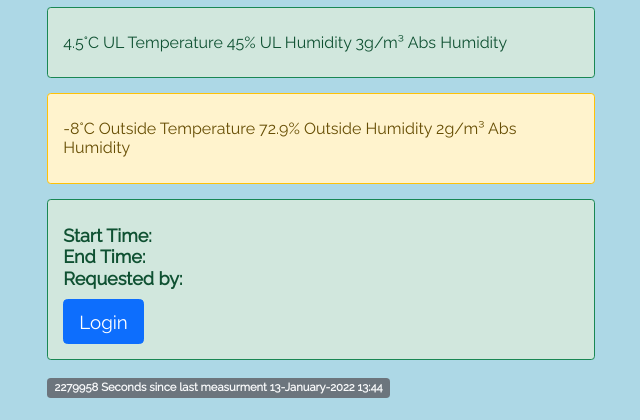
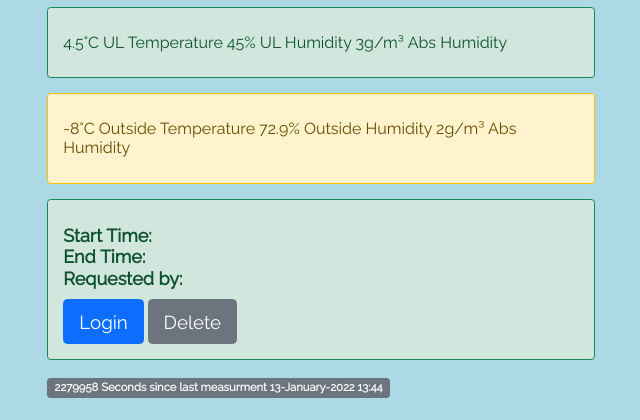
Before and after one commit to kouami/hangarheatingsystem, a PHP site: page / in a window 1280 px wide. Shown: the part 629-1049 px from the top of the page, without its empty margins (34-674 px from the left). Run offline with PHP 8.4, Linux system fonts and the light colour scheme; data comes from the database, SQL or seed files in the repository; some libraries are stand-ins or nearby versions.

Commit message:
Added the ability to delete the current scheduled event.

```diff
--- a/DataProcessor.php
+++ b/DataProcessor.php
@@ -121,20 +121,29 @@
         return $date;
     }
 
+
     function getUpcoming5Events($profile) {
         $db = new MyDB2($profile);
-        //$data = array();
         $data = [];
         $current_date_time = time();
-        $result = $db->query("SELECT * FROM time WHERE time.start > $current_date_time ORDER BY start ASC LIMIT 5");
+        $result = $db->query("SELECT * FROM time WHERE time.start > $current_date_time ORDER BY start ASC LIMIT 5 OFFSET 1");
         while ($vale = $result->fetchArray()) {
-           // array_push($data, $vale);
+            // array_push($data, $vale);
+            // $vale = date("d F Y H:i:s", $vale);
             $data[] = $vale;
         }
 
-        //$data = []; // For testing purpose;
-        return $data;
+        $index =  count($data);
 
+        $newData = [];
+        for ($x = 0; $x < $index; $x++) {
+            $newData[$x][0] = $data[$x][0];
+            $newData[$x][1] = $data[$x][1];
+            $newData[$x][2] = date("d F Y H:i:s", $data[$x][2]);
+            $newData[$x][3] = date("d F Y H:i:s", $data[$x][3]);
+        }
+
+        return $newData;
     }
 }
 
--- a/index.php
+++ b/index.php
@@ -229,6 +229,10 @@
                 <button type="button" name="login" id="login" class="btn btn-primary btn-lg" data-toggle="modal"
                         data-target="#loginModal">Login
                 </button>
+                <button type="button" name="delete" id="delete" class="btn btn-secondary btn-lg"
+                        onClick="deleteCurrentEvent()">
+                    Delete
+                </button>
             </div>
 
         </div>
--- a/js/utils.js
+++ b/js/utils.js
@@ -66,6 +66,7 @@
             $("#startTime").html(data.timeData.startTime);
             $("#endTime").html(data.timeData.endTime);
             $("#user").html(data.timeData.user);
+            $("#delete").attr("name", data.timeData.timestamp);
 
             const futureEventData = data.futureEvents;
 
@@ -85,8 +86,8 @@
                         "        <h5 class=\"mb-1\">Set By: " + futureEventData[i][1] + "</h5>\n" +
                         "            <small class=\"text-muted\">" + "Created on " + timeConverter(futureEventData[i][0])  + "</small>\n" +
                         "    </div>\n" +
-                        "    <h5 class=\"mb-1\">Start Time: " + timeConverter(futureEventData[i][2]) + "</h5>\n" +
-                        "    <h5 class=\"mb-1\">End Time: " + timeConverter(futureEventData[i][3]) + "</h5>\n" +
+                        "    <h5 class=\"mb-1\">Start Time: " + futureEventData[i][2] + "</h5>\n" +
+                        "    <h5 class=\"mb-1\">End Time: " + futureEventData[i][3] + "</h5>\n" +
                         "    <a href=\"#\" id=\"" + "events" + i  + "\" type=\"button\" name=\"" + futureEventData[i][0]  + "\" class=\"btn btn-outline-primary\" onClick=\"deleteEvent(this.name)\">Delete</a>\n" +
                         "</button>");
                 }
@@ -95,7 +96,7 @@
 
         },
         error: function (data) {
-            //alert(data.responseText);
+            alert(data.responseText);
         }
     });
 
@@ -111,8 +112,20 @@
             location.reload();
         }
     });
-    //alert(timestamp);
 }
+
+function deleteCurrentEvent() {
+
+    $.ajax({
+        url: "dateAndTimeSetter.php",
+        method: "POST",
+        data: {delete:$("#delete").attr("name")},
+        success: function (data) {
+            location.reload();
+        }
+    });
+}
+
 
 function timeConverter(UNIX_timestamp) {
     var a = new Date(UNIX_timestamp * 1000);
--- a/settings.php
+++ b/settings.php
@@ -38,9 +38,11 @@
             border-radius: 3px;
             border: 1px solid green;
         }
+
         #datetimepickerStart {
             display: inline-block;
         }
+
         #datetimepickerEnd {
             display: inline-block;
         }
@@ -67,6 +69,7 @@
             $("#settingData").submit(function (event) {
                 event.preventDefault();
 
+                //if ($("#start").val() != '' && $("#end").val() != '' && new Date($("#start").val()) <= new Date($("#end").val())) {
                 if ($("#start").val() != '' && $("#end").val() != '') {
 
 
@@ -81,7 +84,6 @@
                         url: "dateAndTimeSetter.php",
                         method: "POST",
                         data: formData,
-                        //dataType: 'json',
                         encode: true,
                         success: function (data) {
                             //alert("success settings" + data);
@@ -98,7 +100,7 @@
                         }
                     });
                 } else {
-                    alert("Both Fields are required...");
+                    alert("Both Fields are required or the date range is wrong...\nPlease check and correct the date range.");
                 }
             });
         });
```
Also changed, not shown: dateAndTimeSetter.php (+17 -2 lines).
